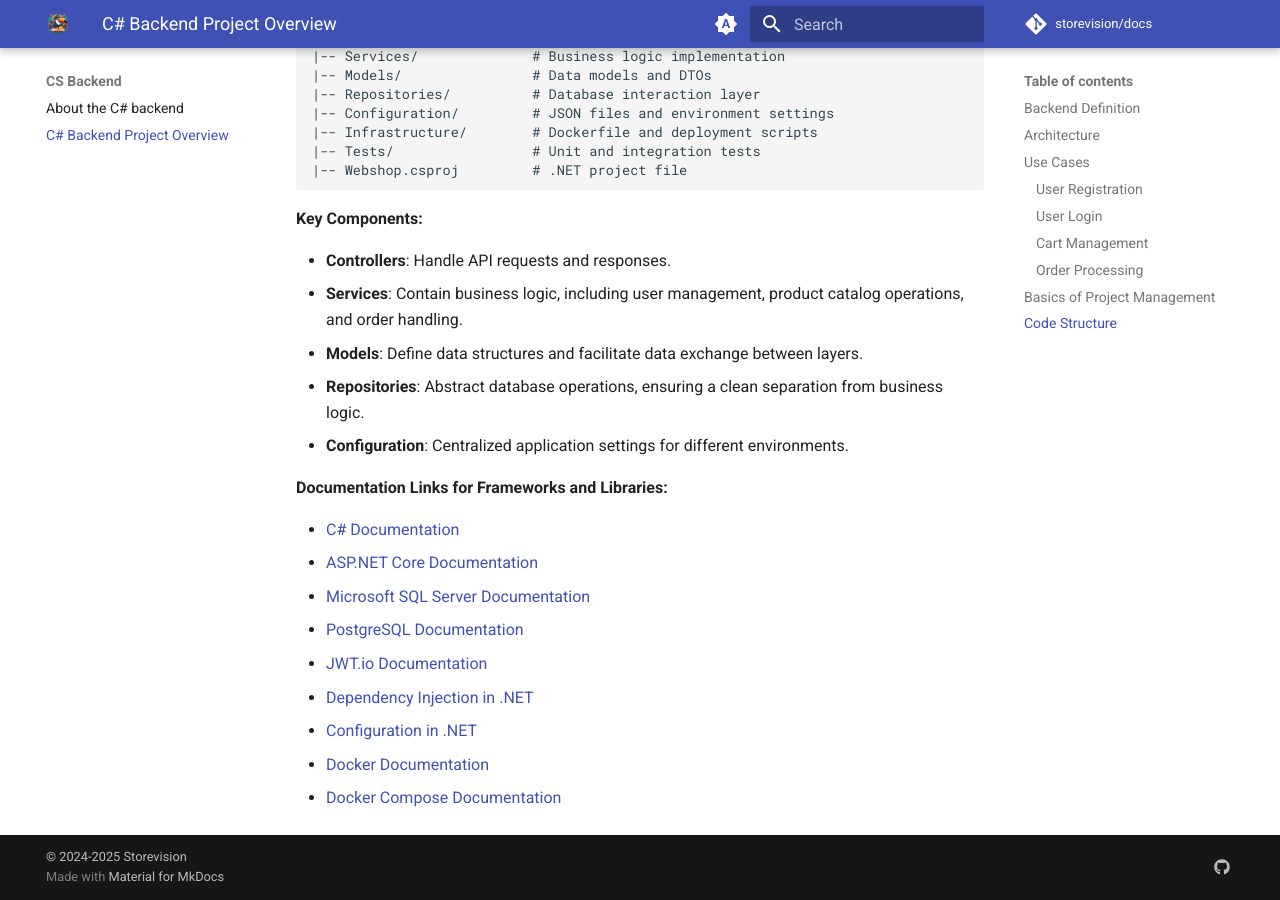
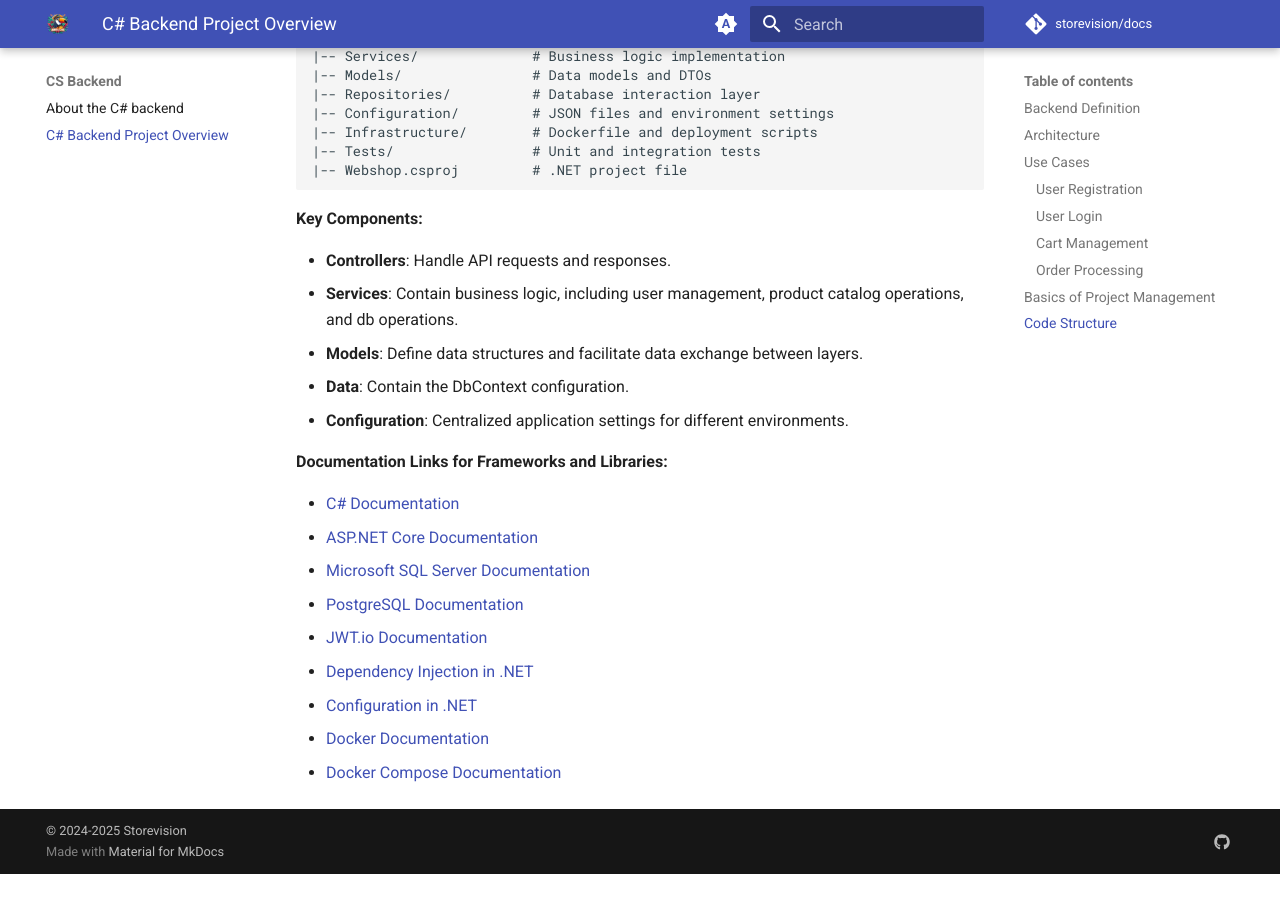
Before and after one commit to storevision/docs, an MkDocs documentation site: the page built from docs/CS-Backend/CS-Backend.md, in a window 1280 px wide and 900 px high, scrolled down 4276 px. Built offline with MkDocs 1.6.1 and Material for MkDocs 9.7.7, drawn with Linux system fonts in a browser that asks for light colours; comment, search, counter and statistics services are not loaded; after the commit the page ends 5150 px from its top, so only the background shows below that.

Commit message:
change Key Components

```diff
--- a/docs/CS-Backend/CS-Backend.md
+++ b/docs/CS-Backend/CS-Backend.md
@@ -160,9 +160,9 @@ webstore-backend/
 **Key Components:**
 
 - **Controllers**: Handle API requests and responses.
-- **Services**: Contain business logic, including user management, product catalog operations, and order handling.
+- **Services**: Contain business logic, including user management, product catalog operations, and db operations.
 - **Models**: Define data structures and facilitate data exchange between layers.
-- **Repositories**: Abstract database operations, ensuring a clean separation from business logic.
+- **Data**: Contain the DbContext configuration.
 - **Configuration**: Centralized application settings for different environments.
 
 **Documentation Links for Frameworks and Libraries:**
```
